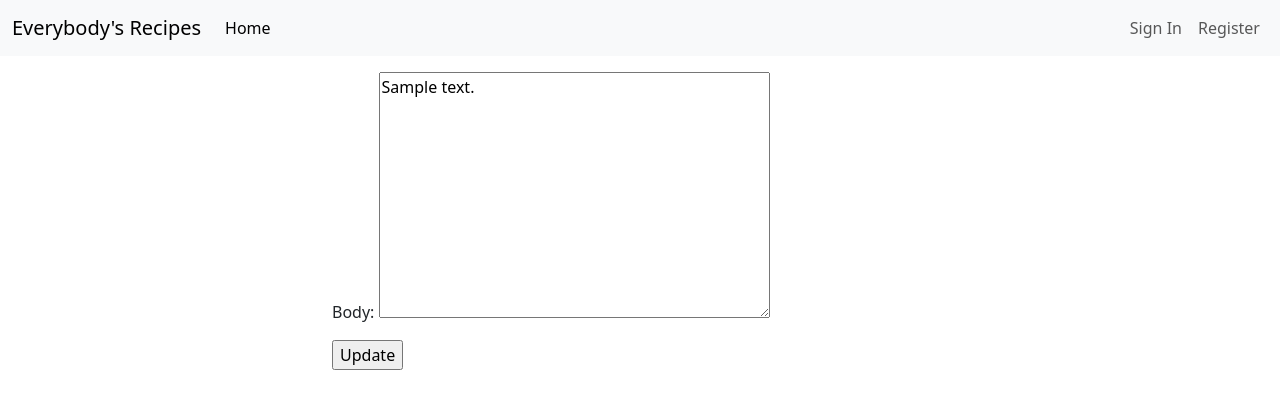
After one commit to jp-clarke/everybodys-recipes, a Django app: page /comment_update_form/1 in a window 1280 px wide. The commit adds this page. Shown: the top 409 px of the page. Run offline with Django 3.2, Linux system fonts and the light colour scheme; tables that the repository leaves empty hold one stand-in row (values such as "Sample post"); parts of the project's set-up code (start-up, migrations or seed data) failed here and were passed over.

Commit message:
Add edit comment functionality

```diff
--- a/blog/urls.py
+++ b/blog/urls.py
@@ -13,5 +13,11 @@ urlpatterns = [
     path(
         'comment_confirm_delete/<int:pk>',
         views.DeleteComment.as_view(),
-        name='comment_confirm_delete'),
+        name='comment_confirm_delete'
+    ),
+    path(
+        'comment_update_form/<int:pk>',
+        views.EditComment.as_view(),
+        name='comment_update_form'
+    ),
 ]
--- a/blog/views.py
+++ b/blog/views.py
@@ -90,3 +90,13 @@ class DeleteComment(generic.DeleteView):
     def get_success_url(self):
         recipe = self.object.recipe
         return reverse_lazy('recipe_detail', args=[recipe.slug])
+
+
+class EditComment(generic.UpdateView):
+    model = Comment
+    fields = ['body']
+    template_name = 'comment_update_form.html'
+
+    def get_success_url(self):
+        recipe = self.object.recipe
+        return reverse_lazy('recipe_detail', args=[recipe.slug])
--- /dev/null
+++ b/templates/comment_update_form.html
@@ -0,0 +1,16 @@
+{% extends 'base.html' %}
+
+{% block content %}
+
+<div class="container-fluid">
+    <div class="row justify-content-sm-center">
+        <div class="col-sm-8 col-md-6 mt-3">
+            <form method="post">{% csrf_token %}
+                {{ form.as_p }}
+                <input type="submit" value="Update">
+            </form>
+        </div>
+    </div>
+</div>
+
+{% endblock content %}
--- a/templates/recipe_detail.html
+++ b/templates/recipe_detail.html
@@ -81,6 +81,7 @@
                         <!-- <form method="post" action="{% url 'comment_confirm_delete' comment.id %}">
                             {% csrf_token %}<input type="submit" value="DELETE">
                         </form> -->
+                        <a href="{% url 'comment_update_form' comment.id %}">Edit Comment</a>
                         <a href="{% url 'comment_confirm_delete' comment.id %}">Delete Comment</a>
                         {% endif %}
                         {% endif %}
```
